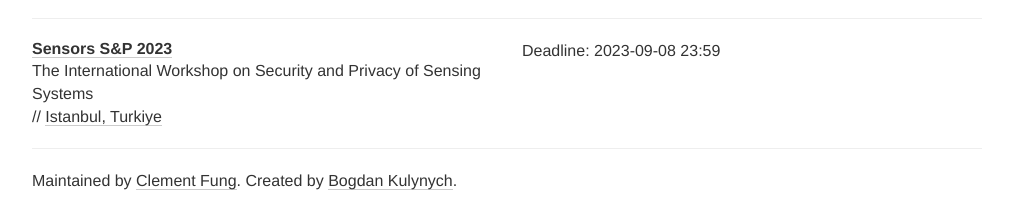
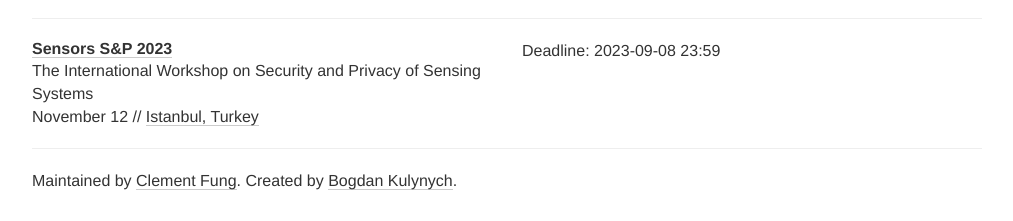
Before and after one commit to sec-deadlines/sec-deadlines.github.io, a Jekyll site: the page built from index.html, in a window 1280 px wide and 900 px high, scrolled down 10536 px. Shown: the part 676-897 px from the top of the window, without its empty margins (133-1146 px from the left). Built offline with Jekyll 4.4.1, drawn with Linux system fonts in a browser that asks for light colours; nearby versions of some CDN libraries; comment, search, counter and statistics services are not loaded.

Commit message:
Add conference date

```diff
--- a/_data/conferences.yml
+++ b/_data/conferences.yml
@@ -733,7 +733,8 @@
 - name: Sensors S&P
   description: The International Workshop on Security and Privacy of Sensing Systems
   year: 2023
+  date: "November 12"
   link: https://sensorssp.github.io/sensorssp23/
   deadline: ["2023-09-08 23:59"]
-  place: Istanbul, Turkiye
+  place: Istanbul, Turkey
   tag: [SEC, PRIV, SHOP]
```
